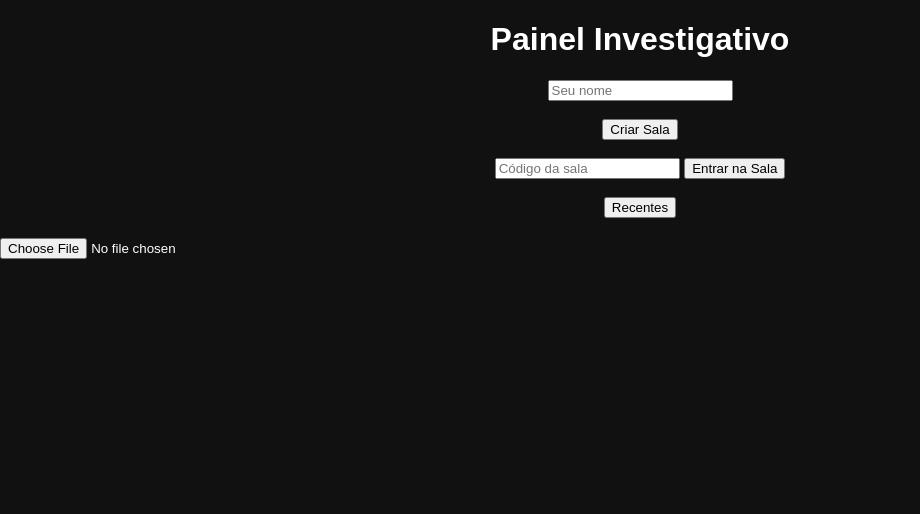
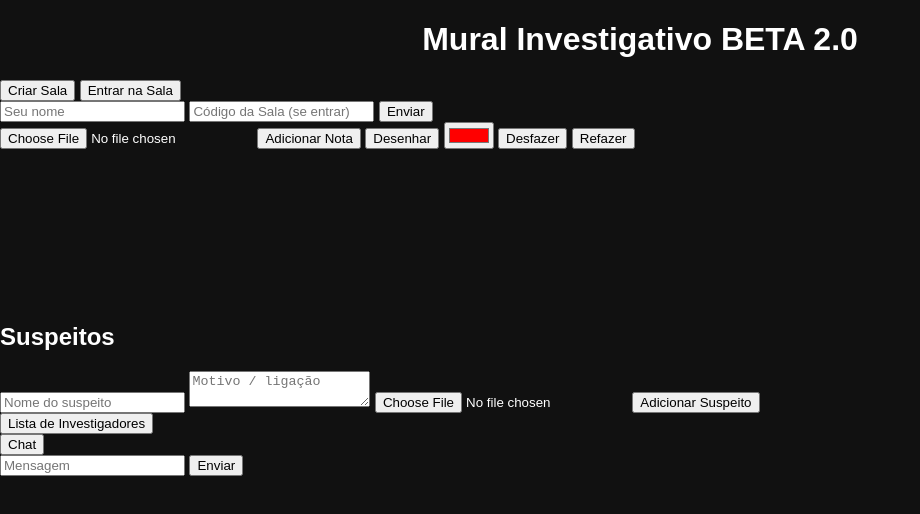
Before and after one commit to Ryu10299/Painel-investigativos, a plain HTML site: page index.html in a window 1280 px wide. Shown: the whole page, without its empty margins (0-920 px from the left). Drawn offline with Linux system fonts and the light colour scheme.

Commit message:
index.html

```diff
--- a/index.html
+++ b/index.html
@@ -1,109 +1,67 @@
 <!DOCTYPE html>
-<html lang="pt-br">
-
+<html lang="pt-BR">
 <head>
-
 <meta charset="UTF-8">
-<meta name="viewport" content="width=device-width, initial-scale=1.0">
-
-<title>Painel Investigativo</title>
-
+<title>Mural Investigativo BETA 2.0</title>
 <link rel="stylesheet" href="style.css">
-
 </head>
-
 <body>
 
-<h1>Painel Investigativo</h1>
+<h1>Mural Investigativo BETA 2.0</h1>
 
-<!-- MENU -->
-
-<div id="menu">
-
-<input id="nomePlayer" placeholder="Seu nome">
-
-<br><br>
-
-<button id="btnCriarSala">Criar Sala</button>
-
-<br><br>
-
-<input id="codigoSalaInput" placeholder="Código da sala">
-
-<button id="btnEntrarSala">Entrar na Sala</button>
-
-<br><br>
-
-<button id="btnRecentes">Recentes</button>
-
+<div class="controls">
+  <button id="create-room">Criar Sala</button>
+  <button id="join-room">Entrar na Sala</button>
 </div>
 
-
-<!-- CÓDIGO DA SALA -->
-
-<div id="codigoSalaTopo"></div>
-
-
-<!-- PAINEL -->
-
-<div id="painelArea">
-
-<div id="topButtons">
-
-<button id="btnEvidencia">Evidência</button>
-<button id="btnPostit">Post-it</button>
-<button id="btnChat">Chat</button>
-<button id="btnPlayers">Players</button>
-
+<div id="room-prompt" class="hidden">
+  <input type="text" id="player-name" placeholder="Seu nome">
+  <input type="text" id="room-code" placeholder="Código da Sala (se entrar)">
+  <button id="enter-room">Enviar</button>
 </div>
 
-<div id="painel"></div>
-
+<div id="main-board" class="hidden">
+  <div class="board-controls">
+    <input type="file" id="upload-evidence">
+    <button id="add-note">Adicionar Nota</button>
+    <button id="toggle-draw">Desenhar</button>
+    <input type="color" id="draw-color" value="#ff0000">
+    <button id="undo-draw">Desfazer</button>
+    <button id="redo-draw">Refazer</button>
   </div>
 
-
-<!-- CHAT -->
-
-<div id="chatBox">
-
-<h3>Chat</h3>
-
-<div id="chatMensagens"></div>
-
-<input id="chatInput">
-
-<button id="btnEnviarChat">Enviar</button>
-
+  <div id="investigation-board">
+    <canvas id="draw-layer"></canvas>
   </div>
 
-
-<!-- PLAYERS -->
-
-<div id="playersBox">
-
-<h3>Players</h3>
-
-<div id="listaPlayers"></div>
-
+  <div class="suspect-system">
+    <h2>Suspeitos</h2>
+    <input type="text" id="suspect-name" placeholder="Nome do suspeito">
+    <textarea id="suspect-desc" placeholder="Motivo / ligação"></textarea>
+    <input type="file" id="suspect-photo">
+    <button id="add-suspect">Adicionar Suspeito</button>
+    <div id="suspect-list"></div>
   </div>
 
+  <div class="players-chat">
+    <button id="toggle-players">Lista de Investigadores</button>
+    <div id="players-list" class="hidden"></div>
 
-<!-- RECENTES -->
-
-<div id="recentesBox">
-
-<h3>Salas Recentes</h3>
-
-<div id="listaRecentes"></div>
-
-<button id="btnFecharRecentes">Fechar</button>
-
+    <button id="toggle-chat">Chat</button>
+    <div id="chat-box" class="hidden">
+      <div id="chat-messages"></div>
+      <input type="text" id="chat-input" placeholder="Mensagem">
+      <button id="send-chat">Enviar</button>
+    </div>
+  </div>
 </div>
 
-
-<input type="file" id="uploadImagem">
-
-<script src="script.js"></script>
+<script src="board.js"></script>
+<script src="draw.js"></script>
+<script src="suspects.js"></script>
+<script src="players.js"></script>
+<script src="chat.js"></script>
+<script src="rooms.js"></script>
 
 </body>
 </html>
```
Lines whose indentation alone changed are shown as unchanged.
